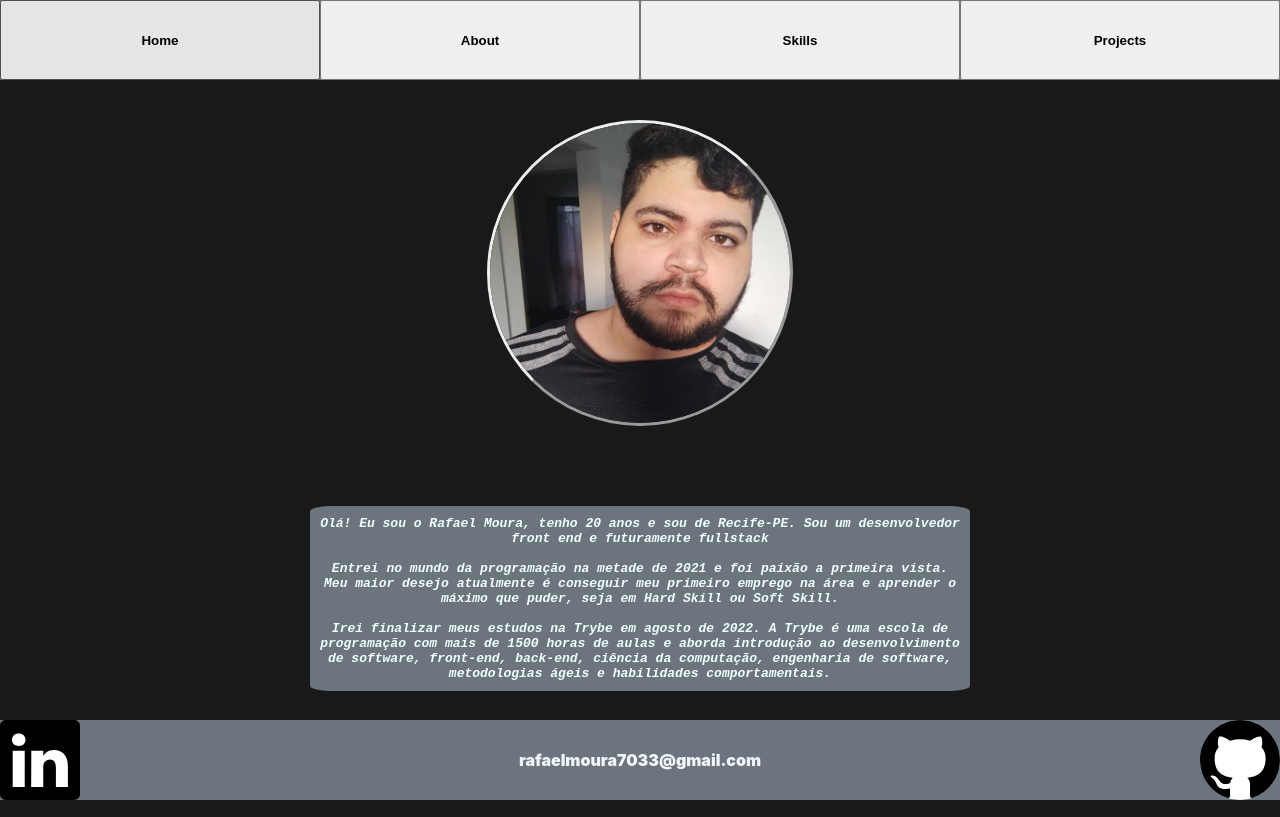
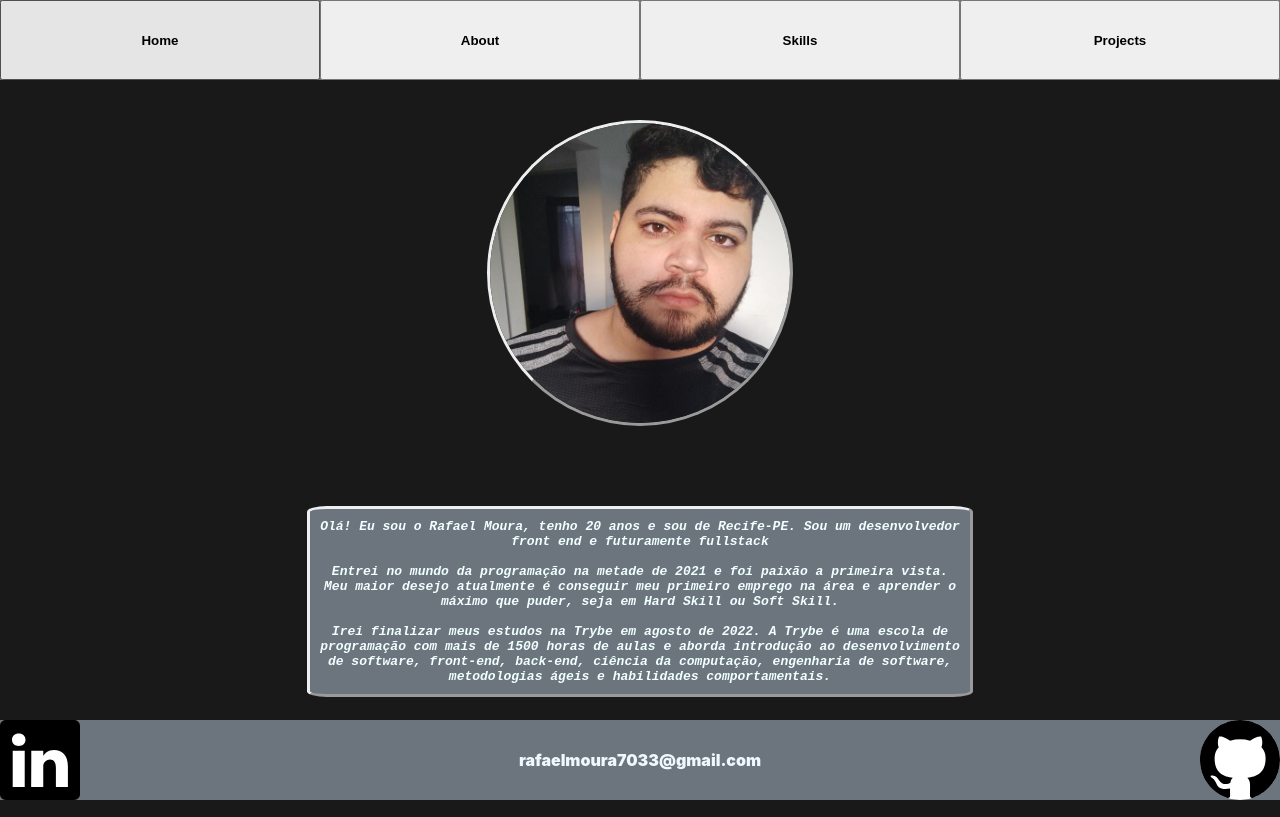
Before and after one commit to RafaelMoura11/portfolio, a React (Create React App) app: page /about in a window 1280 px wide. Built offline with nearby package versions, Linux system fonts and the light colour scheme; the HTML template or start-up script is replaced by a standard one.

Commit message:
Adicionando borda estilizada no texto sobre mim

```diff
--- a/src/App.css
+++ b/src/App.css
@@ -92,6 +92,7 @@
   font-style: oblique;
   border-radius: 3%;
   padding: 10px;
+  border-style: outset;
 }
 
 .contact{
```
